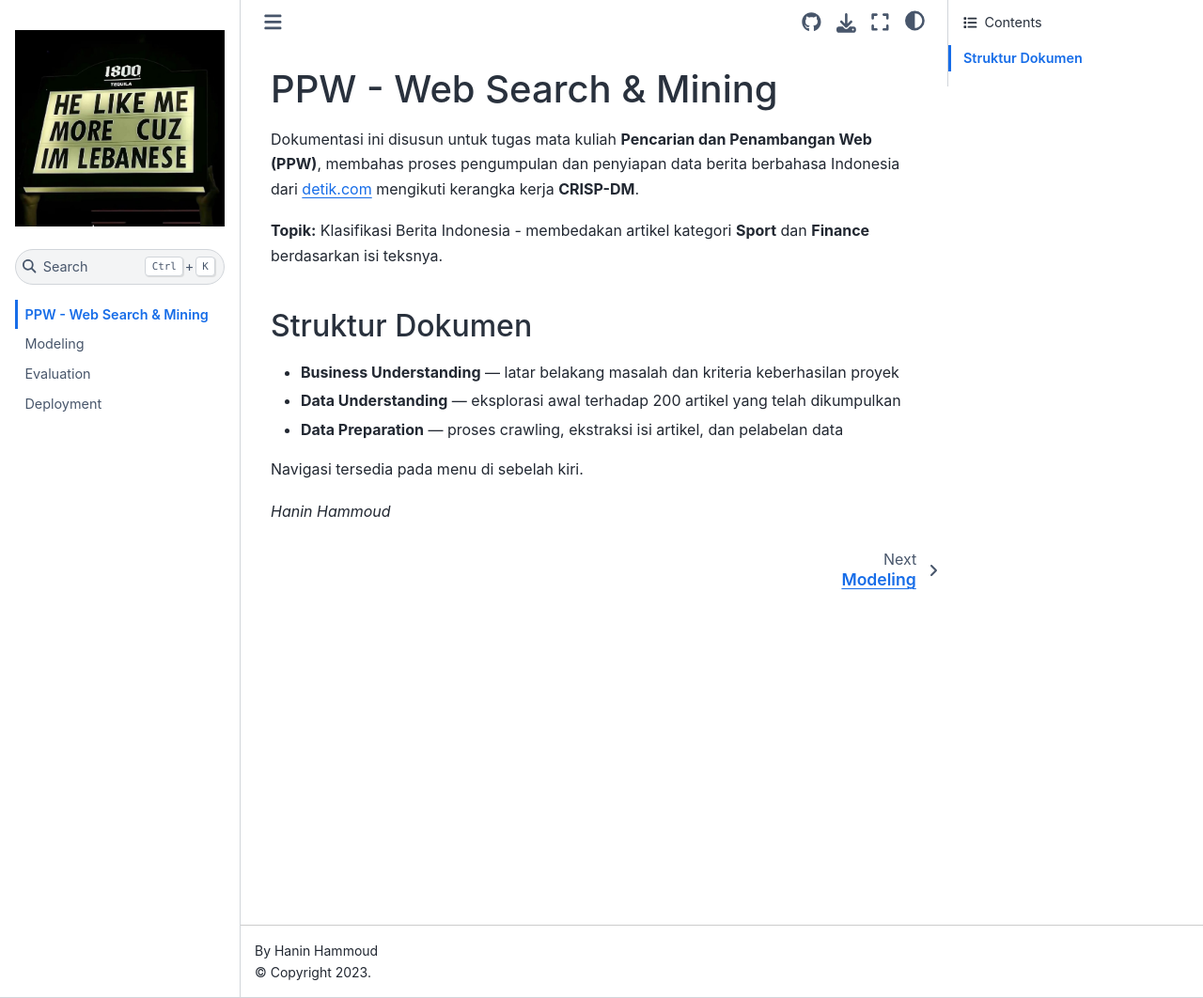
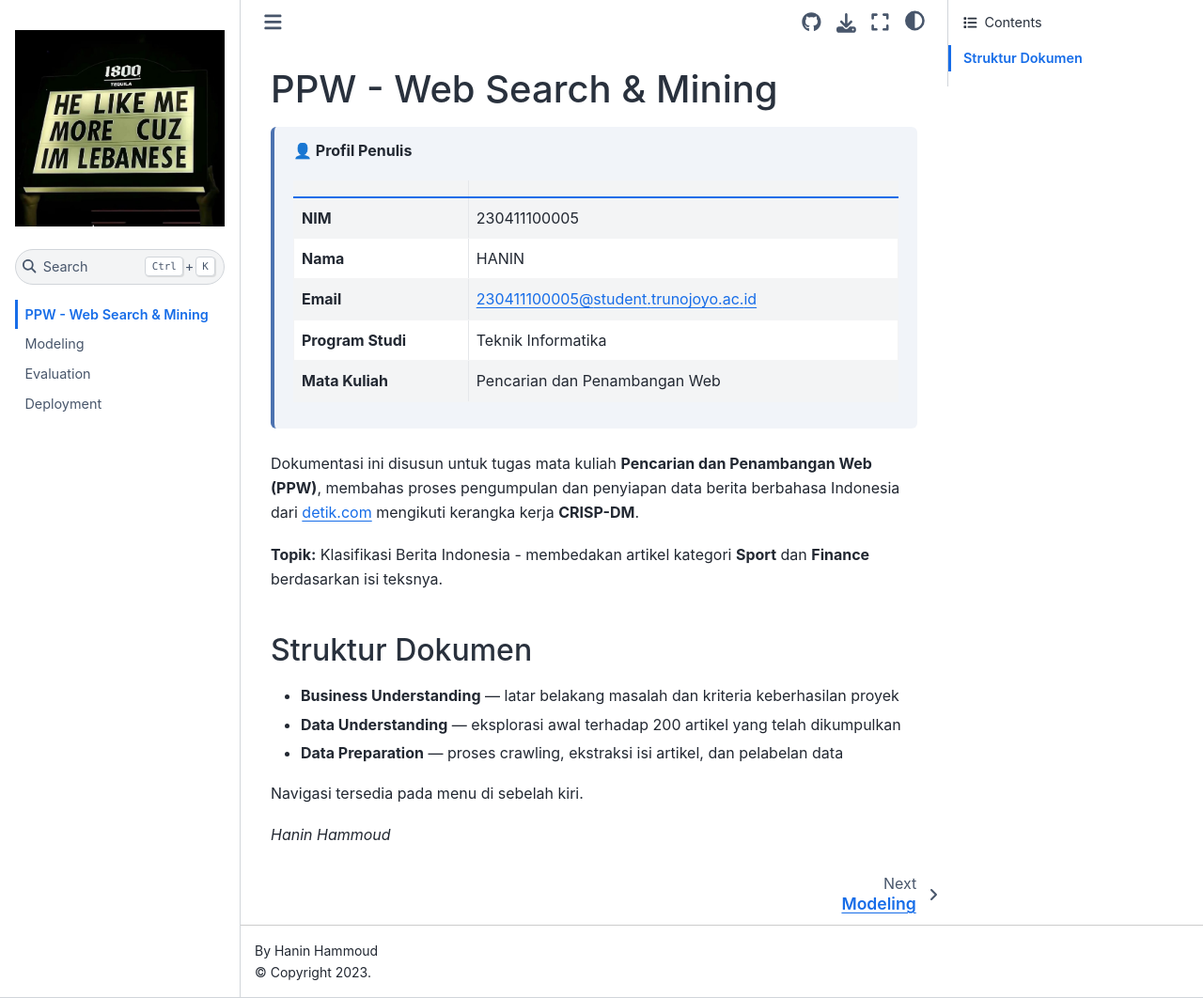
Before and after one commit to haninhammoud01/ppw, a Jupyter Book: the page built from intro.md, in a window 1280 px wide and 1062 px high. Shown: the whole window at 94% size. Built offline with Jupyter Book 1.0.4 settings and Sphinx 7.4.7 and the Sphinx Book theme 1.1.4, drawn with Linux system fonts in a browser that asks for light colours; pages that are not in the unit, such as notebooks, are missing from menus.

```diff
--- a/intro.md
+++ b/intro.md
@@ -1,4 +1,18 @@
 # PPW - Web Search & Mining
+
+<div style="border-left: 4px solid #4C72B0; padding: 12px 20px; background-color: rgba(76,114,176,0.08); border-radius: 6px; margin-bottom: 24px;">
+
+**👤 Profil Penulis**
+
+| | |
+|---|---|
+| **NIM** | 230411100005 |
+| **Nama** | HANIN |
+| **Email** | 230411100005@student.trunojoyo.ac.id |
+| **Program Studi** | Teknik Informatika |
+| **Mata Kuliah** | Pencarian dan Penambangan Web |
+
+</div>
 
 Dokumentasi ini disusun untuk tugas mata kuliah **Pencarian dan Penambangan Web (PPW)**, membahas proses pengumpulan dan penyiapan data berita berbahasa Indonesia dari [detik.com](https://detik.com) mengikuti kerangka kerja **CRISP-DM**.
 
```
Also changed, not shown: 1 other file.
